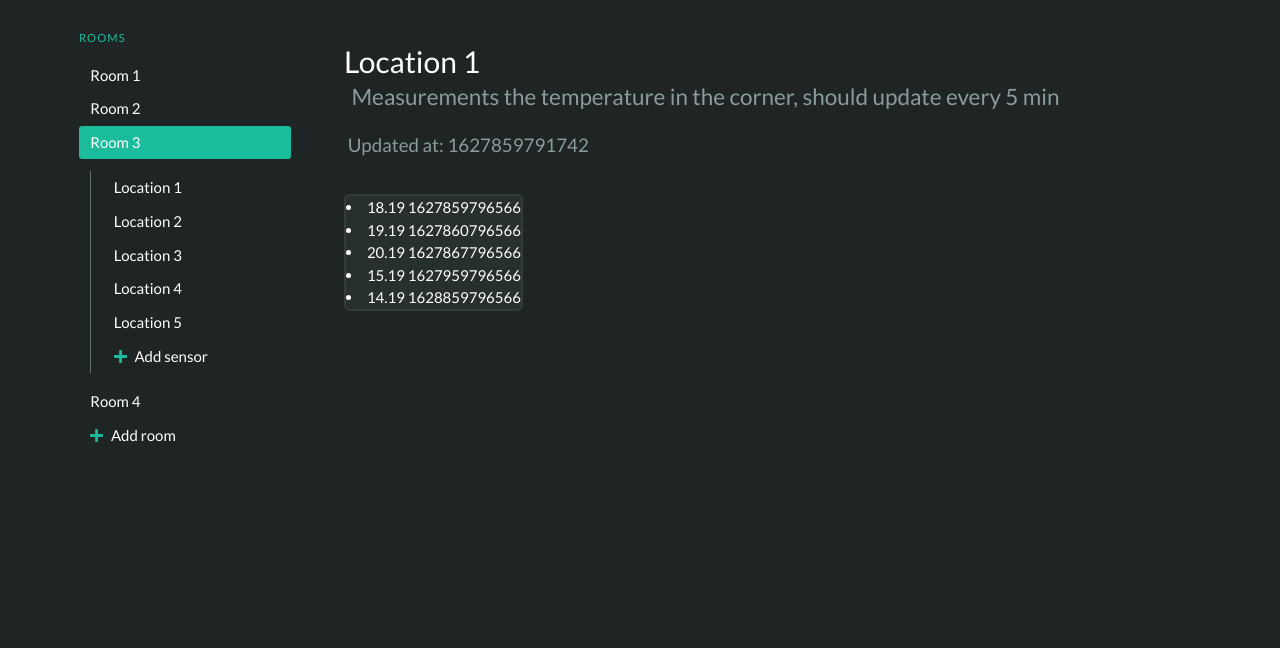
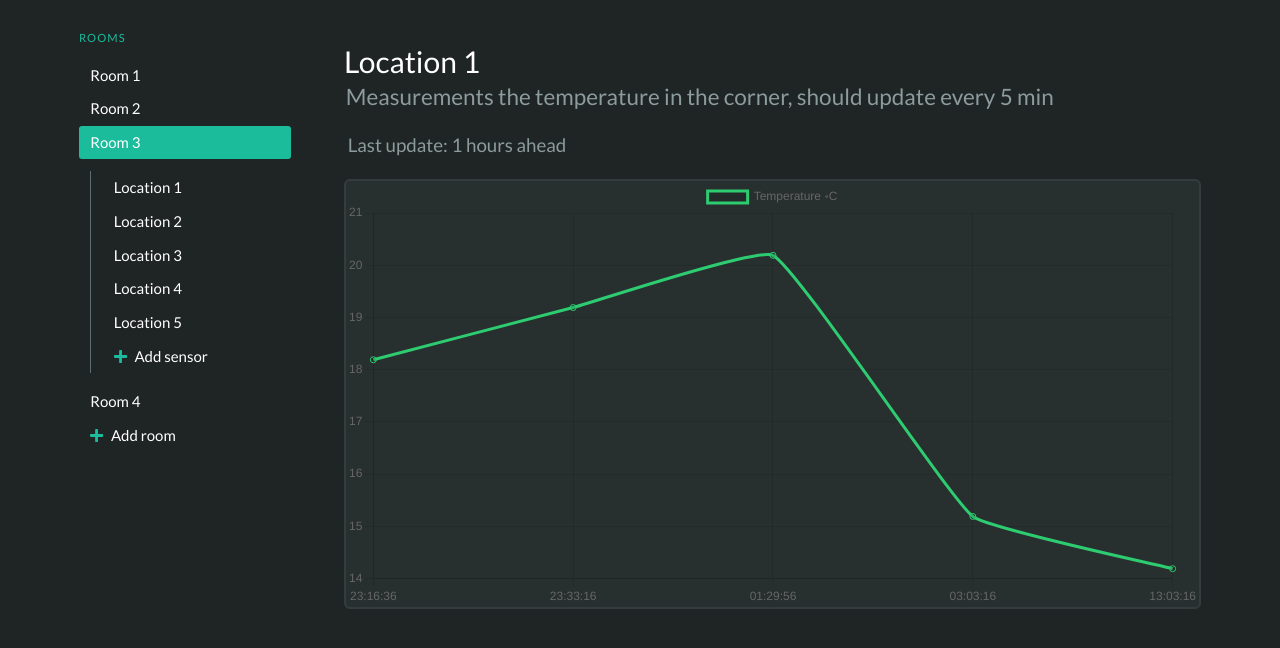
Before and after one commit to FrancoRosa/room-sensors, a React (Create React App) app: page /sensor in a window 1280 px wide. Shown: the top 648 px of the page. Built offline with nearby package versions, Linux system fonts and the light colour scheme.

Commit message:
Add time helpers

```diff
--- a/package.json
+++ b/package.json
@@ -9,7 +9,9 @@
     "@testing-library/jest-dom": "^5.11.4",
     "@testing-library/react": "^11.1.0",
     "@testing-library/user-event": "^12.1.10",
+    "chart.js": "^3.5.0",
     "react": "^17.0.2",
+    "react-chartjs-2": "^3.0.4",
     "react-dom": "^17.0.2",
     "react-router-dom": "^5.2.0",
     "react-scripts": "4.0.3",
--- a/src/components/Sensor.jsx
+++ b/src/components/Sensor.jsx
@@ -1,8 +1,28 @@
+import { Line } from 'react-chartjs-2'
+import { timeFromNow, toDateTime, toTime } from '../js/helpers';
+
 const Sensor = () => {
+  const initialData = (labels, data) => ({
+    labels,
+    datasets: [{
+      label: 'Temperature ॰C',
+      data,
+      fill: false,
+      borderColor: '#2ecc71',
+      tension: 0.1
+    }]
+  });
+
+  const options = {
+    animation: {
+        duration: 0
+    }
+  }
+
   const sensor = {
     name: "Location 1",
     description: "Measurements the temperature in the corner, should update every 5 min",
-    last_update: 1627859791742,
+    last_update: 1627839691742,
     variable: 'Temperature',
     unit: '॰C',
     id: 1,
@@ -16,17 +36,21 @@ const Sensor = () => {
     { value: 15.19, timestamp: 1627959796566 },
     { value: 14.19, timestamp: 1628859796566 },
   ]
+
+  const labels = measurements.map(measurement => toTime(measurement.timestamp))
+
+  const data = measurements.map(measurement => measurement.value)
+
+  console.log(labels)
+  console.log(data)
+
   return (
     <div className="column">
       <p className="title is-3 mt-4 ml-2">{sensor.name}</p>
-      <p className="subtitle is-4 ml-4">{sensor.description}</p>
-      <p className="subtitle is-5 ml-4">Updated at: {sensor.last_update}</p>
-      <div class="is-flex is-flex-wrap-wrap">
-        <div className="card m-4">
-          {measurements.map(measurement => (
-            <li>{measurement.value} {measurement.timestamp}</li>
-          ))}
-        </div>
+      <p className="subtitle is-4 ml-3">{sensor.description}</p>
+      <p className="subtitle is-5 ml-4">Last update: {timeFromNow(sensor.last_update)}</p>
+      <div className="card m-4">
+        <Line data={() => initialData(labels, data)} options={options}/>
       </div>
     </div>
   )
--- /dev/null
+++ b/src/js/helpers.js
@@ -0,0 +1,50 @@
+export const toDateTime = timestamp => {
+  const time = new Date(timestamp)
+  return time.toLocaleString('sv-SE')
+}
+
+export const toDate = timestamp => {
+  const time = new Date(timestamp)
+  return time.toLocaleString('sv-SE').split(' ')[0]
+}
+
+export const toTime = timestamp => {
+  const time = new Date(timestamp)
+  return time.toLocaleString('sv-SE').split(' ')[1]
+}
+
+export const timeFromNow = time => {
+	let unixTime = new Date(time).getTime();
+	if (!unixTime) return;
+	let now = new Date().getTime();
+	let difference = (unixTime / 1000) - (now / 1000);
+	let tfn = {};
+
+  tfn.when = 'now';
+	if (difference > 0) {
+		tfn.when = 'future';
+	} else if (difference < -1) {
+		tfn.when = 'past';
+	}
+
+	difference = Math.abs(difference);
+
+	if (difference / (60 * 60 * 24 * 365) > 1) {
+		tfn.unitOfTime = 'years';
+		tfn.time = Math.floor(difference / (60 * 60 * 24 * 365));
+	} else if (difference / (60 * 60 * 24 * 45) > 1) {
+		tfn.unitOfTime = 'months';
+		tfn.time = Math.floor(difference / (60 * 60 * 24 * 45));
+	} else if (difference / (60 * 60 * 24) > 1) {
+		tfn.unitOfTime = 'days';
+		tfn.time = Math.floor(difference / (60 * 60 * 24));
+	} else if (difference / (60 * 60) > 1) {
+		tfn.unitOfTime = 'hours';
+		tfn.time = Math.floor(difference / (60 * 60));
+	} else {
+		tfn.unitOfTime = 'seconds';
+		tfn.time = Math.floor(difference);
+	}
+
+	return `${tfn.time} ${tfn.unitOfTime} ${tfn.when == 'past' ?  'ago' : 'ahead'}` ;
+}
```
Also changed, not shown: 2 other files (tests, documents, lock files or other folders).
